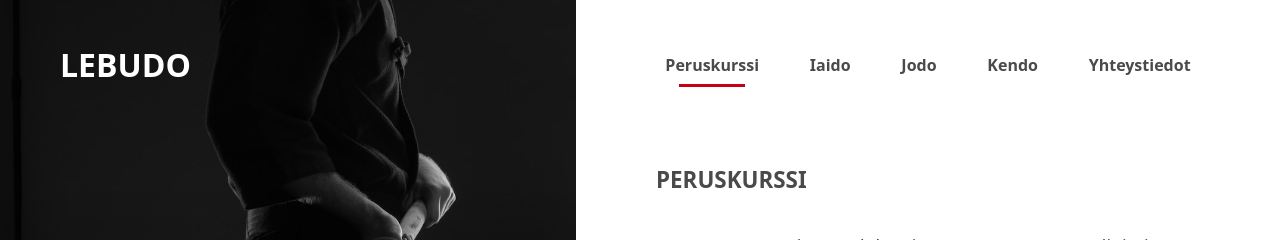
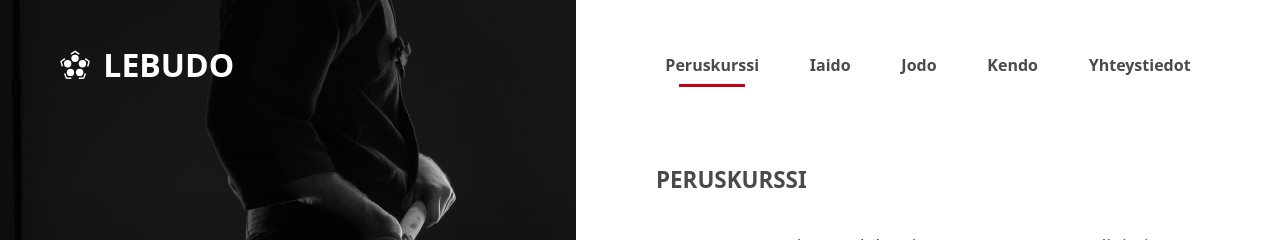
Before and after one commit to lime/lebudo, a Jekyll site: the page built from index.md, in a window 1280 px wide. Shown: the top 240 px of the page. Built offline with Jekyll 4.4.1, drawn with Linux system fonts in a browser that asks for light colours.

Commit message:
Add logo

```diff
--- a/_layouts/page.html
+++ b/_layouts/page.html
@@ -16,6 +16,7 @@ layout: default
           url('{{ page.background_image }}');
     ">
       <a class="title" href="{{ site.url }}">
+        <img class="logo" src="/assets/lebudo-logo.svg" height="40" width="40" alt="" />
         {{ site.title }}
       </a>
     </div>
--- a/assets/main.scss
+++ b/assets/main.scss
@@ -96,6 +96,13 @@ body {
   text-decoration: none;
 }
 
+.logo {
+  height: $top-bar-line-height;
+  width: auto;
+  vertical-align: bottom;
+  margin-right: 5px;
+}
+
 .timetables {
   margin: 0;
   padding: {
```
Also changed, not shown: assets/lebudo-logo.svg (added).
